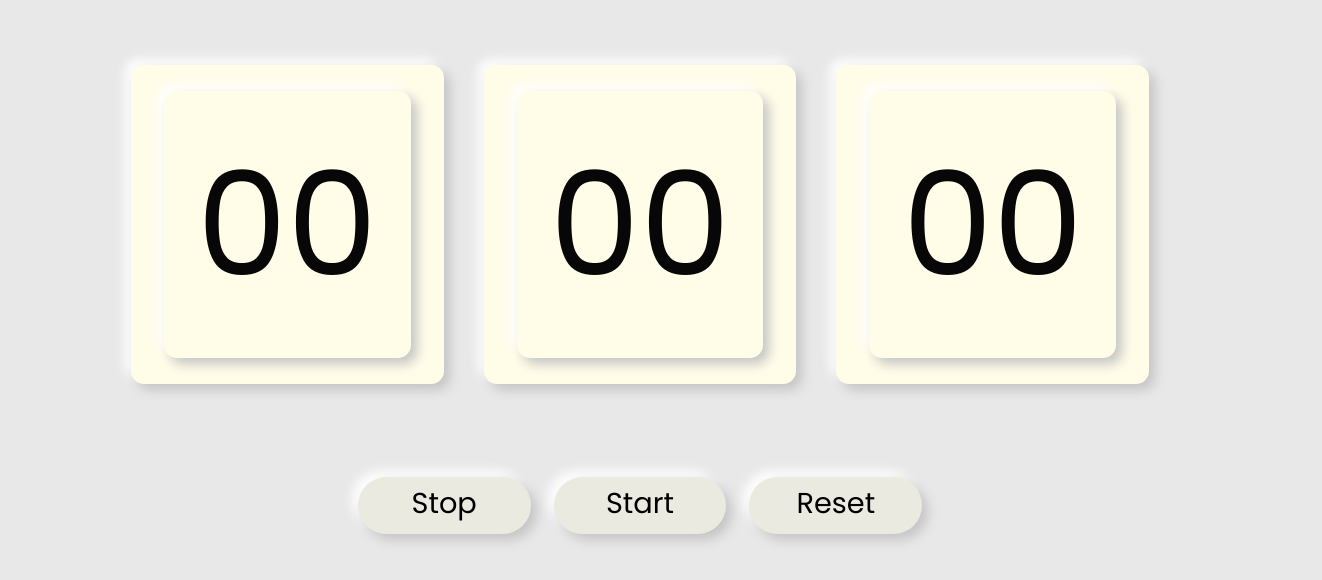
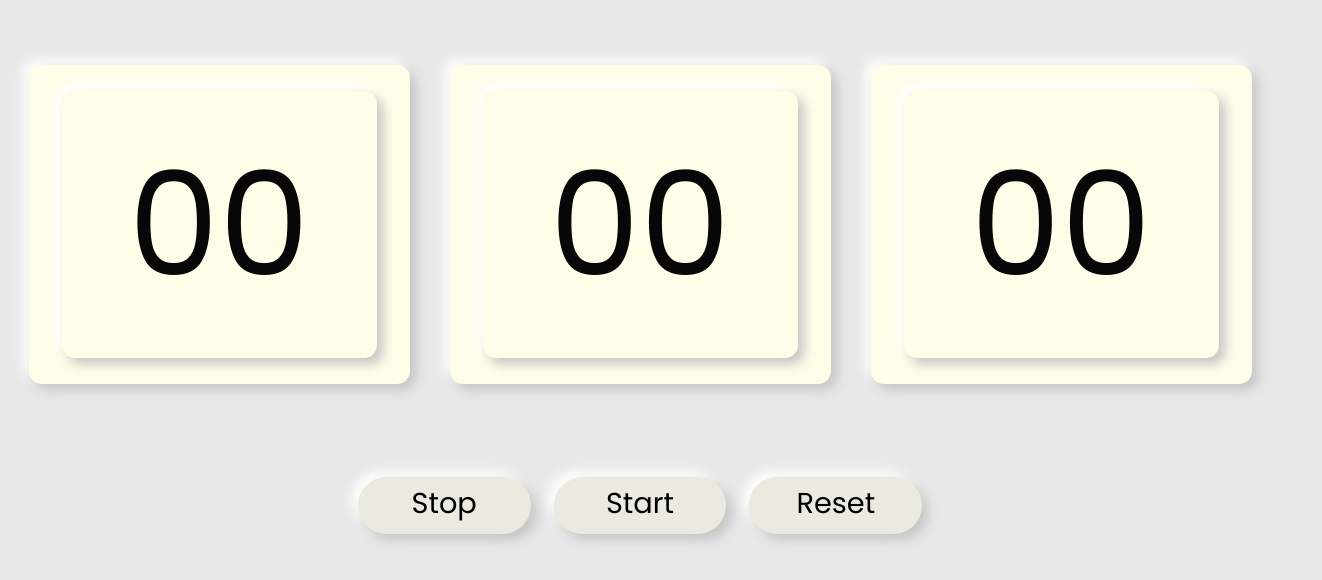
Before and after one commit to JaveriaHamid/stopwatch, a plain HTML site: page index.html in a window 1280 px wide. Shown: the part 112-692 px from the top of the page, 1322 px wide, since content can reach past the window. Drawn offline with Linux system fonts and the light colour scheme.

Commit message:
Add files via upload

```diff
--- a/style.css
+++ b/style.css
@@ -34,6 +34,8 @@ body {
 
 .numbers div {
     font-size: 3em;
+    min-width: 315px;
+    text-align: center;
     border-radius: 13px;
     padding: 26px 33px;
     color: #080708;
```
